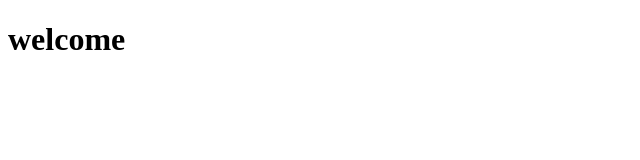
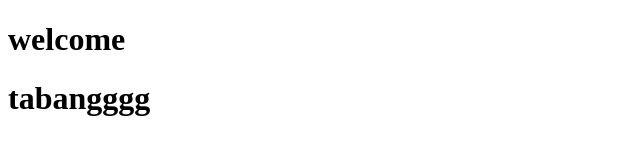
Before and after one commit to BallesAlieza/IT24C-Assessment, a plain HTML site: page index.html in a window 1280 px wide. Shown: the whole page, without its empty margins (0-640 px from the left). Drawn offline with Linux system fonts and the light colour scheme.

Commit message:
added message

```diff
--- a/index.html
+++ b/index.html
@@ -7,5 +7,6 @@
 </head>
 <body>
     <h1> welcome </h1>
+    <h1> tabangggg</h1>
 </body>
 </html>
```
